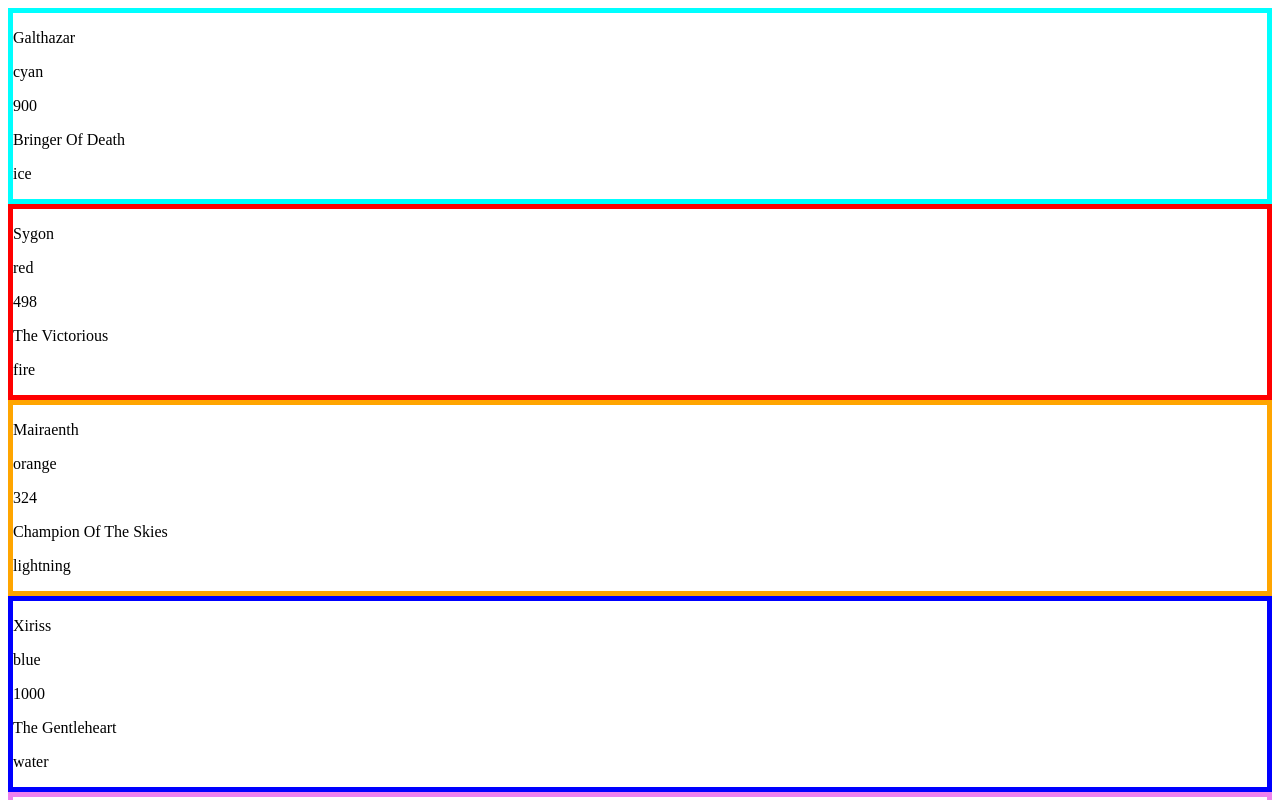
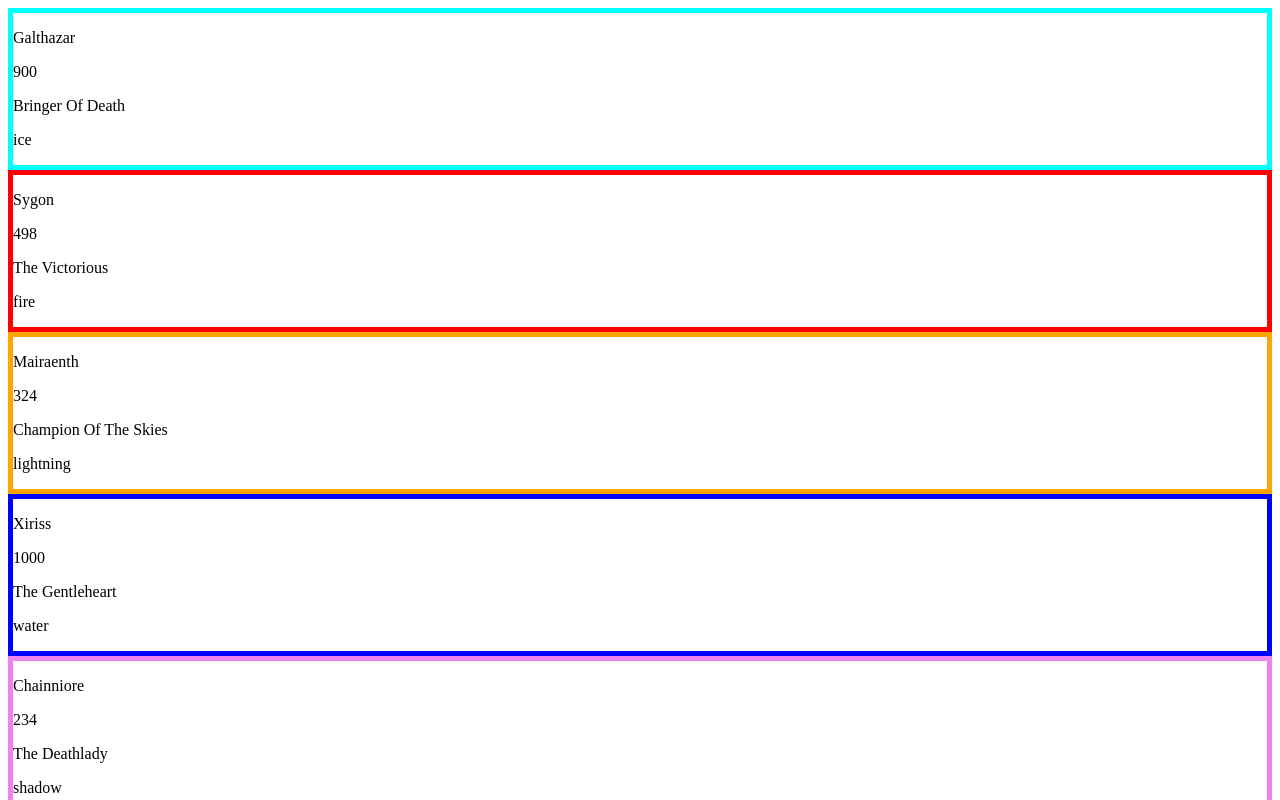
Before and after one commit to ajg7/dragon_api, a React (Create React App) app: page / in a window 1280 px wide. Shown: the top 800 px of the page. Built offline with nearby package versions, Linux system fonts and the light colour scheme.

Commit message:
made the scale color the border

```diff
--- a/src/components/dragons/Dragon.tsx
+++ b/src/components/dragons/Dragon.tsx
@@ -11,7 +11,6 @@ const Dragon: React.FC = (props: DragonProps): JSX.Element => {
     return (
         <DragonCard color={dragon.scaleColor}>
             <p>{dragon.name}</p>
-            <p>{dragon.scaleColor}</p>
             <p>{dragon.size}</p>
             <p>{dragon.title}</p>
             <p>{dragon.element}</p>
```
